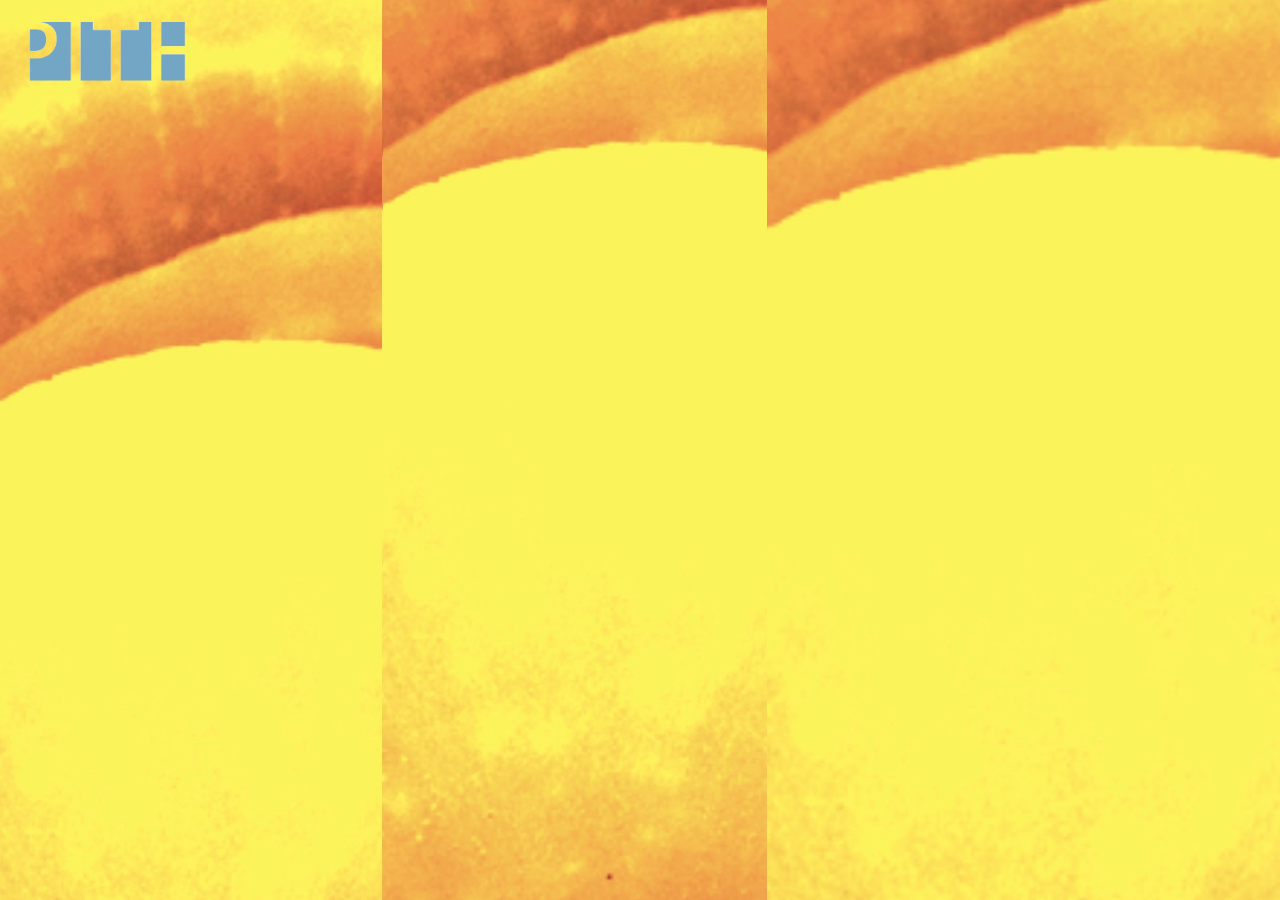
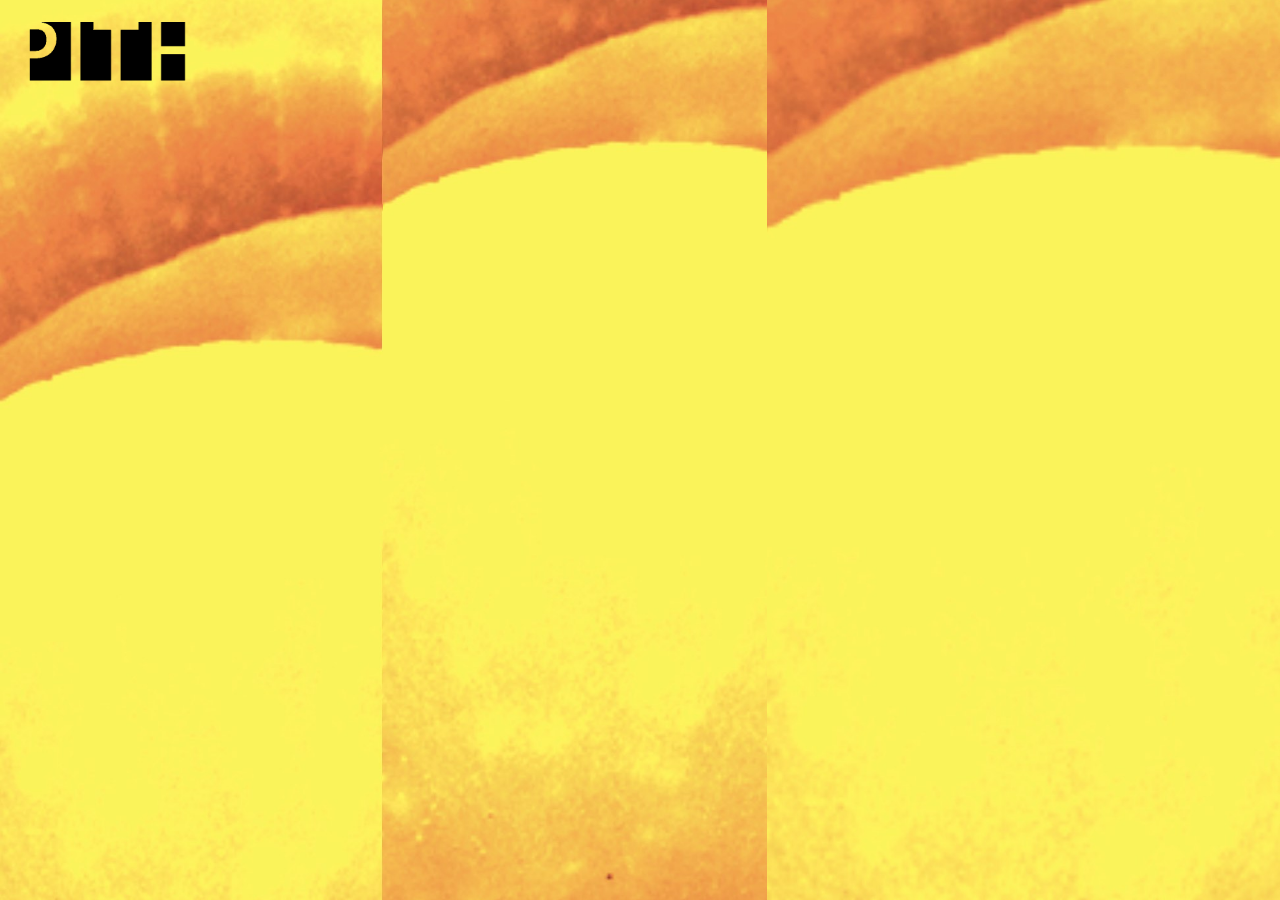
Before and after one commit to zoe-pith/pith-site, a Jekyll site: the page built from index.html, in a window 1280 px wide. Built offline with Jekyll 4.4.1, drawn with Linux system fonts in a browser that asks for light colours.

Commit message:
try black logo

```diff
--- a/_includes/header.html
+++ b/_includes/header.html
@@ -2,7 +2,7 @@
 <div class="turnip-container">
   <nav class="site-nav">
     <a class="home-page-link" href="{{ site.baseurl }}/">
-      <img src="{{ site.baseurl }}/media/pith_logo_transparent_small.png" alt="Home" />
+      <img src="{{ site.baseurl }}/media/pith_logo_transparent_small_black.png" alt="Home" />
     </a>
 
     {% assign pages = site.pages | sort:"weight" %}
```
Also changed, not shown: media/pith_logo_transparent_small_black.png (added).
